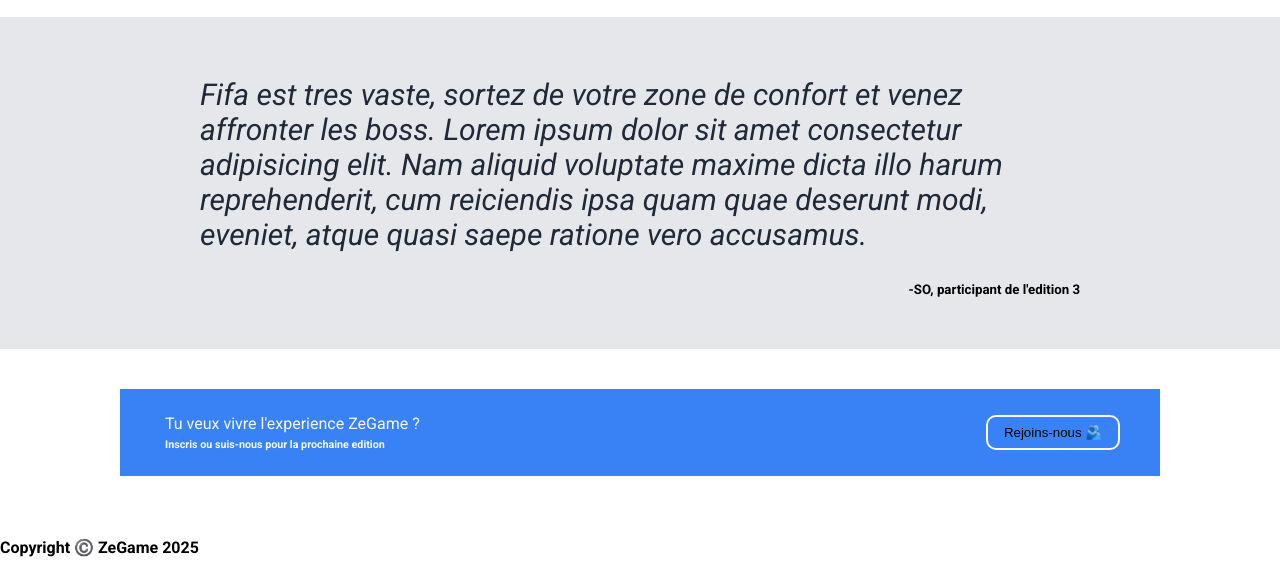
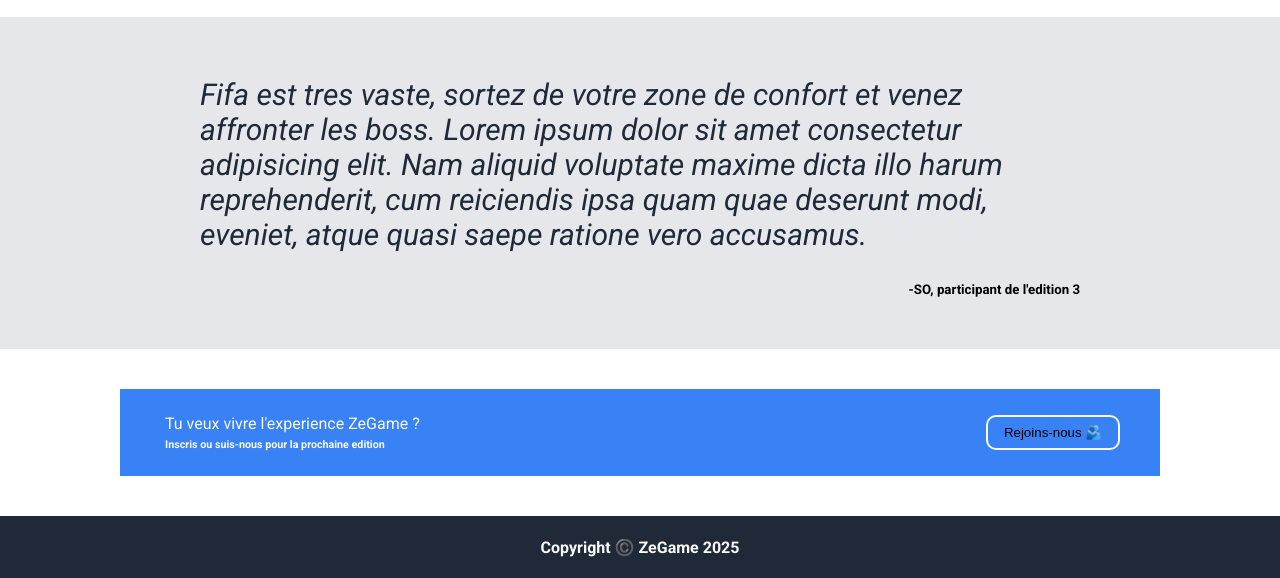
Before and after one commit to Mate229/odin-landing-page, a plain HTML site: page index.html in a window 1280 px wide. Shown: the part 800-1378 px from the top of the page. Drawn offline with Linux system fonts and the light colour scheme; a web font is replaced by a local one.

Commit message:
finish styles
Add style to footer
and restyle hero so the img will wrap depending
on the device width

```diff
--- a/style.css
+++ b/style.css
@@ -45,6 +45,7 @@ ul {
     justify-content: space-between;
     align-items: center;
     gap: 20px;
+    flex-wrap: wrap;
 }
 
 .photo {
@@ -154,3 +155,9 @@ ul {
     padding: 8px 16px;
     flex-shrink: 0;
 }
+
+footer {
+    background-color: #1F2937;
+    color: #f9faf8;
+    text-align: center;
+}
```
